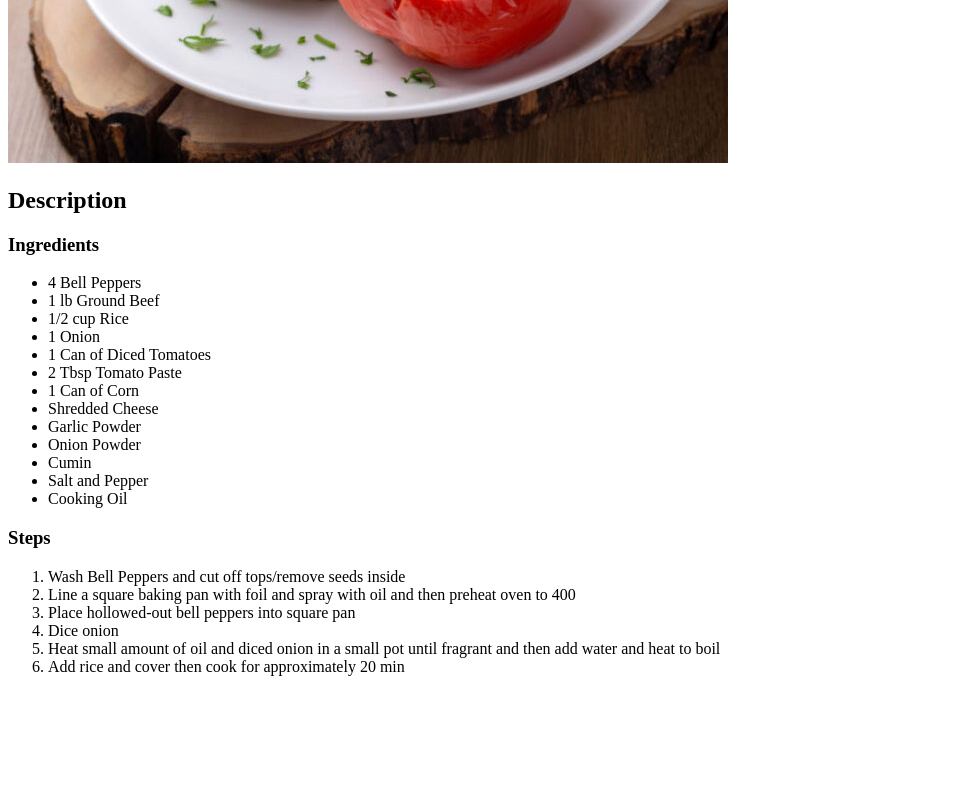
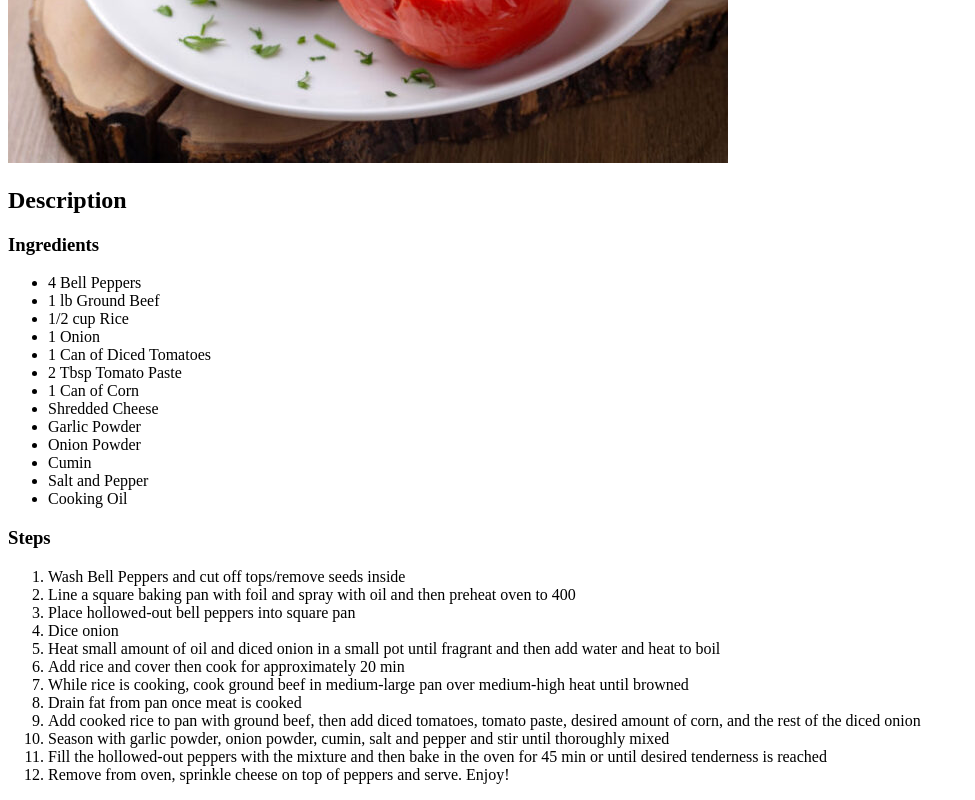
Before and after one commit to T-Khoury/odin-receipes, a plain HTML site: page recipes/stuffed-peppers.html in a window 1280 px wide. Shown: the part 457-1257 px from the top of the page, without its empty margins (0-975 px from the left). Before the commit the page ends 1149 px from the top, so only its background shows below. Drawn offline with Linux system fonts and the light colour scheme.

Commit message:
Finish Recipe for Stuffed Peppers

```diff
--- a/recipes/stuffed-peppers.html
+++ b/recipes/stuffed-peppers.html
@@ -32,7 +32,13 @@
             <li>Place hollowed-out bell peppers into square pan</li>
             <li>Dice onion</li>
             <li>Heat small amount of oil and diced onion in a small pot until fragrant and then add water and heat to boil</li>
-            <li>Add rice and cover then cook for approximately 20 min
+            <li>Add rice and cover then cook for approximately 20 min</li>
+            <li>While rice is cooking, cook ground beef in medium-large pan over medium-high heat until browned</li>
+            <li>Drain fat from pan once meat is cooked</li>
+            <li>Add cooked rice to pan with ground beef, then add diced tomatoes, tomato paste, desired amount of corn, and the rest of the diced onion</li>
+            <li>Season with garlic powder, onion powder, cumin, salt and pepper and stir until thoroughly mixed</li>
+            <li>Fill the hollowed-out peppers with the mixture and then bake in the oven for 45 min or until desired tenderness is reached</li>
+            <li>Remove from oven, sprinkle cheese on top of peppers and serve.  Enjoy!</li>
 
         </ol>
 
```
